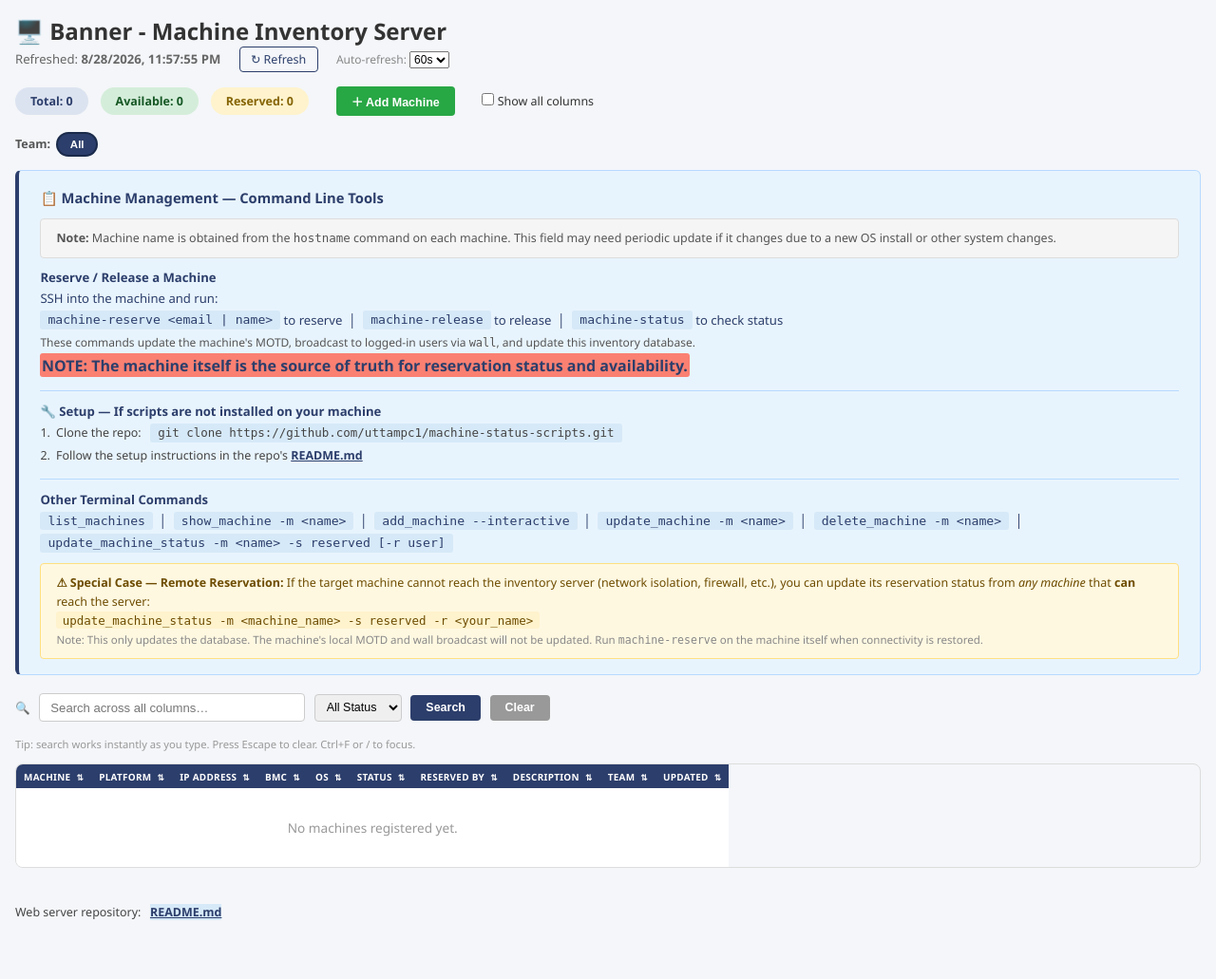
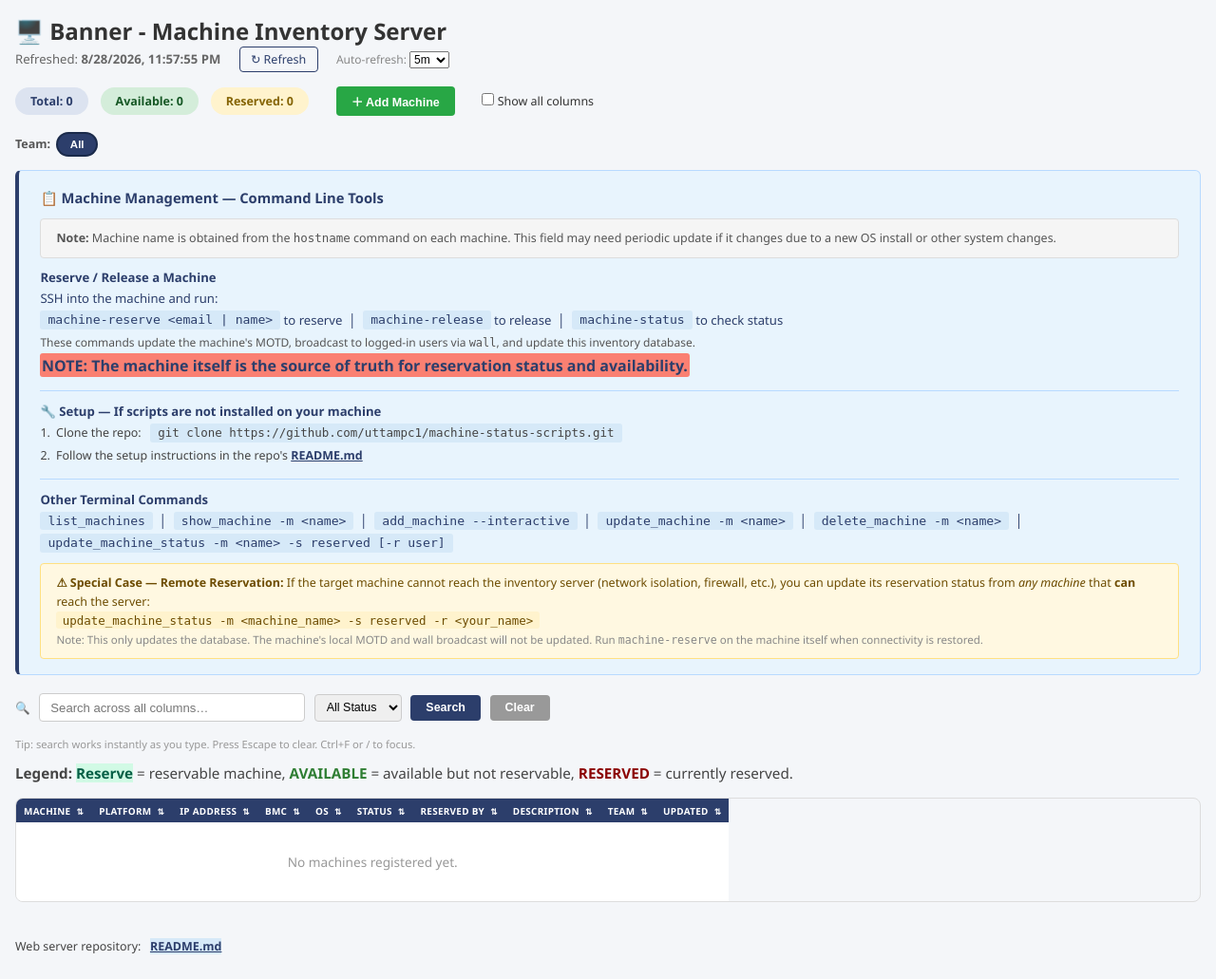
Before and after one commit to uttampc1/machinesapp, a Flask app: page / in a window 1280 px wide. Shown: the whole page at 95% size. Before the commit the page ends 969 px from the top, so only its background shows below. Run offline with Flask 3, Linux system fonts and the light colour scheme; data that the repository does not hold is empty.

Commit message:
fixed bug to handle online reserve button and updated status with clean text.

```diff
--- a/templates/index.html
+++ b/templates/index.html
@@ -522,6 +522,22 @@
     .team-badge.active { background: #2c3e6b; color: #fff; box-shadow: 0 0 0 2px #1a2a4a; }
     .team-badge:not(.active) { background: #e0e5ee; color: #2c3e6b; }
     .team-badge:not(.active):hover { background: #c8d0e0; }
+
+	  .status-text-available {
+      font-weight: 600;
+      color: #2e7d32;
+    }
+
+    .status-text-reserved {
+      font-weight: 600;
+      color: #8b0000;
+    }
+
+    .table-legend {
+      margin: 0.5rem 0 1rem;
+      font-size: 0.95rem;
+      color: #444;
+    }
   </style>
 </head>
 <body>
@@ -535,8 +551,9 @@
       <select id="auto-refresh" style="font-size:0.75rem;">
         <option value="0">Off</option>
         <option value="30">30s</option>
-        <option value="60" selected>60s</option>
-        <option value="300">5m</option>
+        <option value="60">60s</option>
+        <option value="300"  selected>5m</option>
+        <option value="3600">1H</option>
       </select>
     </span>
   </p>
@@ -1041,6 +1058,14 @@
   </div>
 
   <!-- ── main table ───────────────────────────────────────────────────── -->
+  <div>
+	  <p class="table-legend">
+      <strong>Legend:</strong>
+		  <strong class="status-btn-available">Reserve</strong> = reservable machine,
+      <strong class="status-text status-text-available">AVAILABLE</strong> = available but not reservable,
+      <strong class="status-text status-text-reserved">RESERVED</strong> = currently reserved.
+    </p>
+  </div>
   <div class="table-wrap">
     <table id="machine-table">
       <thead>
@@ -1089,7 +1114,11 @@
             <td>{{ m.bmc_name      or "" }}</td>
             <td>{{ m.os            or "" }}</td>
             <td data-status="{{ m.status }}">
-              {% if m.status == "available" %}
+              {% if m.status == "reserved" %}
+                <span class="status-text status-text-reserved" title="This machine is currently reserved">
+                  RESERVED
+                </span>
+              {% elif m.status == "available" and m.ip_address and m.ip_address|trim %}
                 <span class="sr-only">available</span>
                 <button
                   type="button"
@@ -1097,16 +1126,14 @@
                   data-status="{{ m.status }}"
                   data-ip-address="{{ m.ip_address or '' }}"
                   data-machine-name="{{ m.machine_name or '' }}"
-                  title="Click to reserve"
-                  onclick="handleStatusClick(this)">
+                  title="Click to reserve">
                   Reserve
                 </button>
-              {% elif m.status == "reserved" %}
-                <span class="pill pill-reserved" title="This machine is currently reserved">
-                  reserved
-                </span>
               {% else %}
-                <span class="pill pill-{{ m.status }}">{{ m.status }}</span>
+                <span class="status-text status-text-available"
+								  title="Available but not reservable (no IP address configured). Use BMC interface.">
+									AVAILABLE
+								</span>
               {% endif %}
             </td>
 
@@ -1246,7 +1273,20 @@
             } else if (colIdx === 5) {
               td.dataset.status = val;
 
-              if (val === 'available') {
+              var hasIp = m.ip_address && m.ip_address.trim();
+
+              if (val === 'reserved') {
+                var spanReserved = document.createElement('span');
+                spanReserved.className = 'status-text status-text-reserved';
+                spanReserved.title = 'This machine is currently reserved';
+                spanReserved.textContent = 'RESERVED';
+                td.appendChild(spanReserved);
+              } else if (val === 'available' && hasIp) {
+							  var srOnly = document.createElement('span');
+                srOnly.className = 'sr-only';
+                srOnly.textContent = 'available';
+                td.appendChild(srOnly);
+
                 var btn = document.createElement('button');
                 btn.type = 'button';
                 btn.className = 'status-btn status-btn-available';
@@ -1255,23 +1295,14 @@
                 btn.dataset.machineName = m.machine_name || '';
                 btn.title = 'Click to reserve';
                 btn.textContent = 'Reserve';
-                btn.onclick = function() { handleStatusClick(this); };
                 td.appendChild(btn);
-
-              } else if (val === 'reserved') {
-                var span = document.createElement('span');
-                span.className = 'pill pill-reserved';
-                span.title = 'This machine is currently reserved';
-                span.textContent = 'Reserved';
-                td.appendChild(span);
-
               } else {
-                var other = document.createElement('span');
-                other.className = 'pill pill-' + val;
-                other.textContent = val;
-                td.appendChild(other);
+                var spanAvailable = document.createElement('span');
+                spanAvailable.className = 'status-text status-text-available';
+                spanAvailable.title = "Available but not reservable (no IP address configured). Use BMC interface.";
+                spanAvailable.textContent = 'AVAILABLE';
+                td.appendChild(spanAvailable);
               }
-
             } else {
               td.textContent = val;
             }
@@ -1921,6 +1952,7 @@
 
     // ── status actions ───────────────────────────────────────────────────
     async function handleStatusClick(button) {
+		  console.log ('clicked on handleStatusClick button');
       const status = (button.dataset.status || '').toLowerCase();
       const machineName = button.dataset.machineName || '';
       const ipAddress = button.dataset.ipAddress || '';
@@ -1966,6 +1998,18 @@
       }
     }
 
+		document.addEventListener("DOMContentLoaded", function () {
+      var machinesTable = document.getElementById("machine-table");
+      if (!machinesTable) return;
+
+      machinesTable.addEventListener("click", function (event) {
+        var btn = event.target.closest(".status-btn");
+        if (!btn) return;
+
+        handleStatusClick(btn);
+      });
+    });
+
     // ── column view toggle ───────────────────────────────────────────────
     function applyView() {
       document.querySelectorAll('.col-extra').forEach(function(cell) {
```
